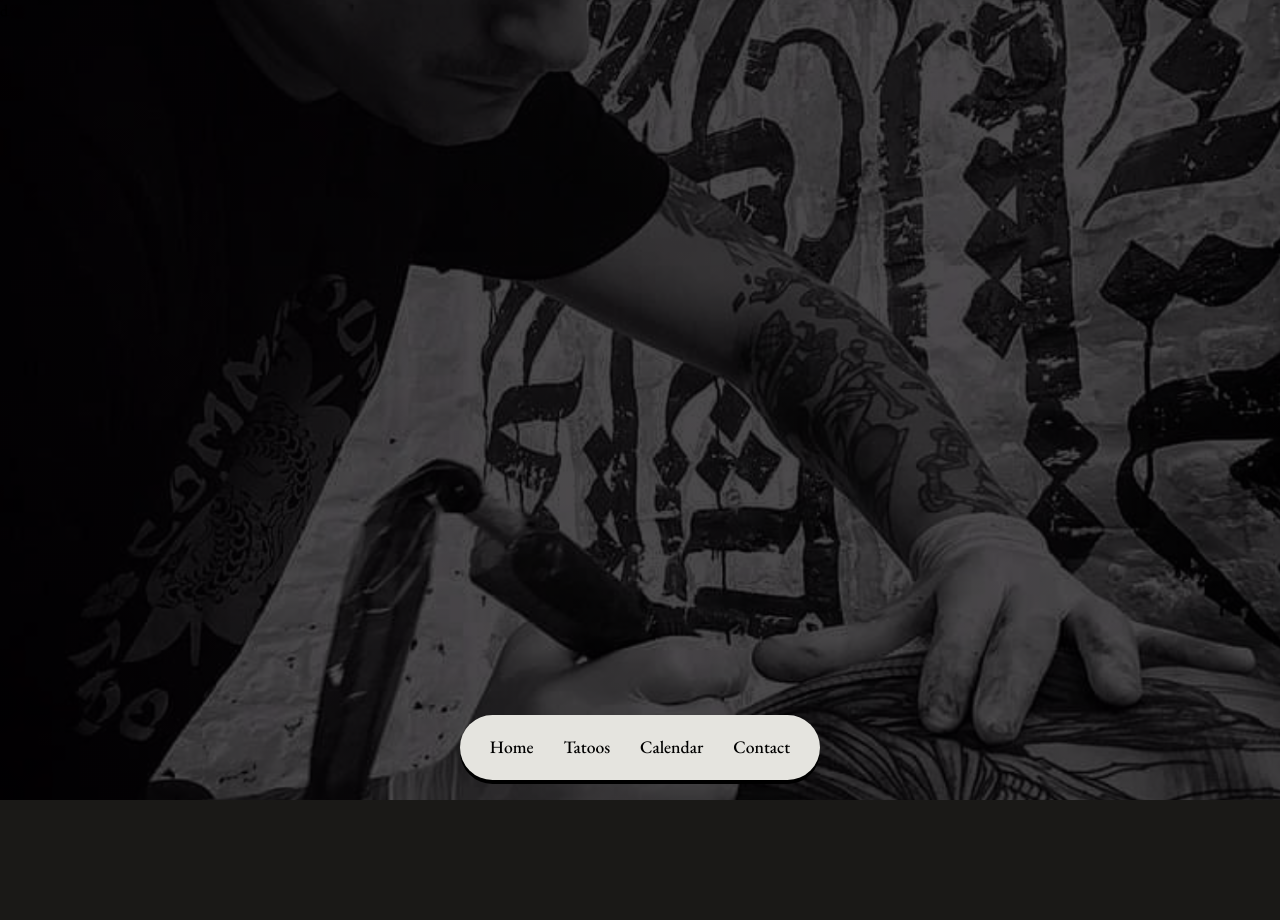
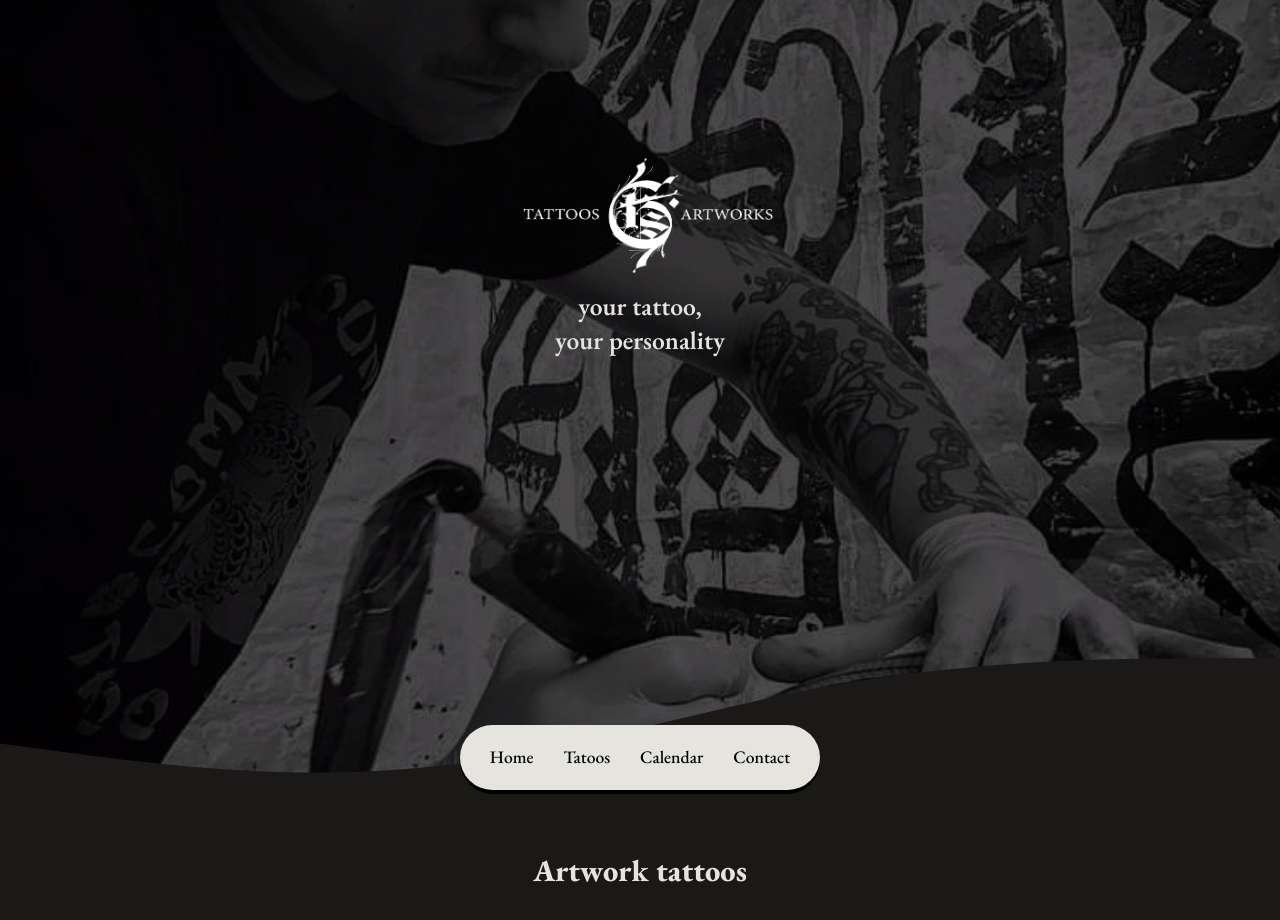
Before and after one commit to Amar-DevWeb/g-sathan, a React (Create React App) app: page / in a window 1280 px wide. Shown: the top 920 px of the page. Before the commit the page ends 800 px from the top, so only its background shows below. Built offline with nearby package versions, Linux system fonts and the light colour scheme.

Commit message:
Finish Home + start tatoos

```diff
--- a/package.json
+++ b/package.json
@@ -8,6 +8,7 @@
     "@testing-library/user-event": "^13.5.0",
     "react": "^18.2.0",
     "react-dom": "^18.2.0",
+    "react-emotion": "^10.0.0",
     "react-scripts": "5.0.1",
     "sass": "^1.62.0",
     "sass-loader": "^13.2.2",
--- a/src/App.js
+++ b/src/App.js
@@ -1,5 +1,7 @@
+import React from "react";
 import Nav from "./components/Nav/Nav.js";
-import Slide1 from "./components/Slide1/Slide1.js";
+import Home from "./components/Home/Home.js";
+import Tatoos from "./components/Tatoos/Tatoos.js";
 import "./App.scss";
 import "./assets/styles/index.scss";
 
@@ -7,9 +9,10 @@ export default function App() {
   return (
     <main>
       {/* fixed element */}
-      <Nav/>
+      <Nav />
       {/* scroll element */}
-      <Slide1/>
+      <Home />
+      <Tatoos />
     </main>
   );
 }
--- a/src/App.scss
+++ b/src/App.scss
@@ -1,12 +1,8 @@
-// html{
-//   min-width: 375px;
-// }
-
 *, ::after, ::before{
   margin: 0;
   padding: 0;
   box-sizing: border-box;
-  // color: var(--grey-text);
+  color: var(--grey-text);
 }
 
 body{
--- /dev/null
+++ b/src/components/Home/Home.js
@@ -0,0 +1,15 @@
+import React from "react";
+import styles from "./Home.module.scss";
+import logoLong from "../../assets/images/logo_long.webp"
+
+export default function Home() {
+  return (
+    <section className={`${styles.allHome}`}>
+      <div className={`${styles.bloc}`}>
+        <img src={logoLong} alt="Logo G-Sathan" className={`${styles.img}`} />
+        <h2 className={`${styles.slogan}`}>your tattoo,</h2>
+        <h2 className={`${styles.slogan}`}>your personality</h2>
+      </div>
+    </section>
+  );
+}
--- /dev/null
+++ b/src/components/Home/Home.module.scss
@@ -0,0 +1,32 @@
+.allHome {
+  height: 100vh;
+  background: linear-gradient(0deg, rgba(0, 0, 0, 0.7), rgba(0, 0, 0, 0.7)),
+    url(../../assets/images/exemple_travail_2.webp) center/cover no-repeat;
+  // display: flex;
+  // justify-content: center;
+  // align-items: center;
+  // overflow: hidden;
+  padding-top: 140px;
+}
+
+.bloc {
+  display: flex;
+  justify-content: center;
+  align-items: center;
+  flex-direction: column;
+
+}
+
+.img {
+  width: 375px;
+  // background: content-box url(../../assets/images/logo_long.webp) center/100vw no-repeat;
+}
+
+.slogan {
+  display: flex;
+  justify-content: center;
+  align-items: center;
+  font-weight: 600;
+  font-size: 1.6rem;
+  width: 100%;
+}
--- a/src/components/Nav/Nav.module.scss
+++ b/src/components/Nav/Nav.module.scss
@@ -5,13 +5,14 @@ nav {
   position: fixed;
   width: 360px;
   height: 65px;
-  bottom: 20px;
+  bottom: 10px;
   left: 50%;
   transform: translateX(-50%);
   background-color: var(--grey-text);
   border-radius: 40px;
   box-shadow: 0px 4px 0px var(--black);
   overflow: hidden;
+  z-index: 100;
 }
 
 .links {
--- a/src/components/Slide1/Slide1.js
+++ /dev/null
@@ -1,12 +0,0 @@
-import React from "react";
-import styles from "./Slide1.module.scss";
-
-export default function Slide1() {
-  return (
-    <section className={`${styles.all}`}>
-      <div>
-        d
-      </div>
-    </section>
-  );
-}
--- a/src/components/Slide1/Slide1.module.scss
+++ /dev/null
@@ -1,5 +0,0 @@
-.all {
-  height: 100vh;
-  background: linear-gradient(0deg, rgba(0, 0, 0, 0.7), rgba(0, 0, 0, 0.7)),
-    url(../../assets/images/exemple_travail_2.webp) center/cover no-repeat;
-}
--- /dev/null
+++ b/src/components/Tatoos/Tatoos.js
@@ -0,0 +1,24 @@
+import React from "react";
+import styles from "./Tatoos.module.scss";
+import Titre from "../../hook/Title/Title.js"
+
+export default function Tatoos() {
+  return (
+    <section className={`${styles.allTatoos}`}>
+      {/* absolute Bloc */}
+      <div className={`${styles.waveRelative}`}>
+        <svg
+          xmlns="http://www.w3.org/2000/svg"
+          viewBox="0 0 1440 320"
+          className={`${styles.waveFixed}`}
+        >
+          {" "}
+          <path d="M0,256L80,266.7C160,277,320,299,480,282.7C640,267,800,213,960,186.7C1120,160,1280,160,1360,160L1440,160L1440,320L1360,320C1280,320,1120,320,960,320C800,320,640,320,480,320C320,320,160,320,80,320L0,320Z"></path>
+        </svg>
+      </div>
+      {/* flex bloc */}
+      <Titre text="Artwork tattoos" />
+      <div></div>
+    </section>
+  );
+}
--- /dev/null
+++ b/src/components/Tatoos/Tatoos.module.scss
@@ -0,0 +1,14 @@
+.allTatoos {
+  height: 100vh;
+  overflow: visible;
+}
+
+.waveRelative {
+  position: relative;
+}
+
+.waveFixed {
+  position: absolute;
+  bottom: 0%;
+  fill: var(--grey-var-1);
+}
--- /dev/null
+++ b/src/hook/Title/Title.js
@@ -0,0 +1,10 @@
+import React from "react";
+import styles from "./Title.module.scss";
+
+export default function title({text}) {
+  return (
+    <section className={`${styles.titleBloc}`}>
+      <h1 className={`${styles.titleText}`}>{text}</h1>
+    </section>
+  );
+}
--- /dev/null
+++ b/src/hook/Title/Title.module.scss
@@ -0,0 +1,12 @@
+.titleBloc{
+    padding-top: 50px;
+    width: 100vw;
+    display: flex;
+    justify-content: center;
+    align-items: center;
+}
+
+.titleText{
+    font-size: 1.9rem;
+    font-weight: 800;
+}
```
Also changed, not shown: 1 other file (tests, documents, lock files or other folders).
